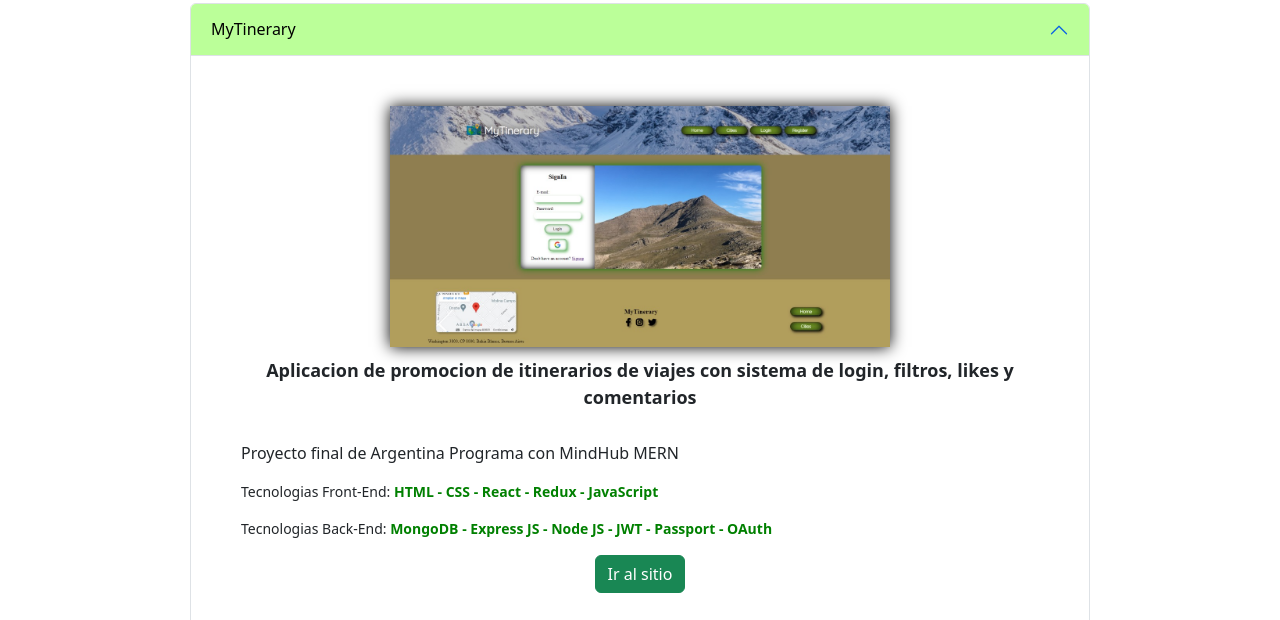
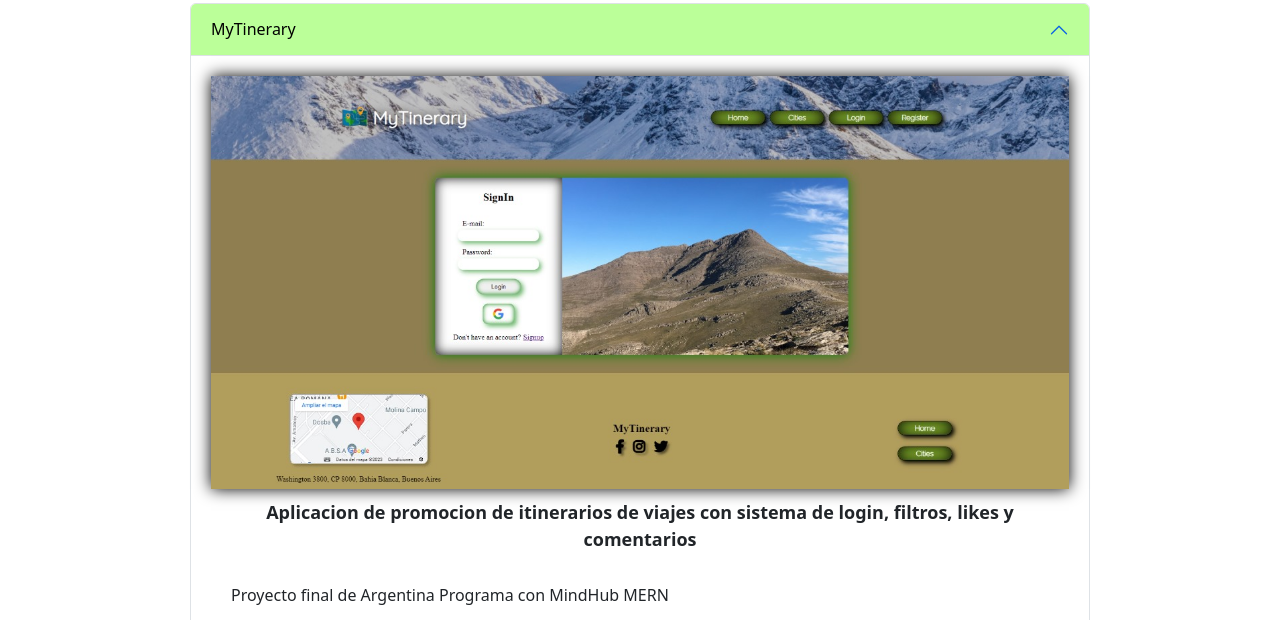
Before and after one commit to juanpablofavale/Maqueta-Portfolio-2, a plain HTML site: page proyectos.html in a window 1280 px wide. Shown: the part 179-799 px from the top of the page. Drawn offline with nearby package versions, Linux system fonts and the light colour scheme.

Commit message:
estilos a los proyectos

```diff
--- a/estilos.css
+++ b/estilos.css
@@ -315,18 +315,13 @@ h6{
     font-weight: 500;
 }
 
-.accordion{
-    width: 280px;
-}
-
 .accordion-body{
     text-align: center;
-    padding: 30px !important;
-    padding-top: 50px !important;
+    padding-top: 20px !important;
 }
 
 .img-proy{
-    width: 240px !important;
+    width: 100% !important;
     box-shadow: 0 0 15px black;
     margin-bottom: 10px;
 }
@@ -452,15 +447,11 @@ h6{
         margin-top: 0;
     }
     .accordion{
-        width: 80vw;
+        width: 95vw;
         max-width: 900px;
     }
     .proyectos{
         max-width: 900px;
-    }
-    .img-proy{
-        width: 70% !important;
-        max-width: 500px;
     }
 }
 @media screen and (min-width: 768px){
```
